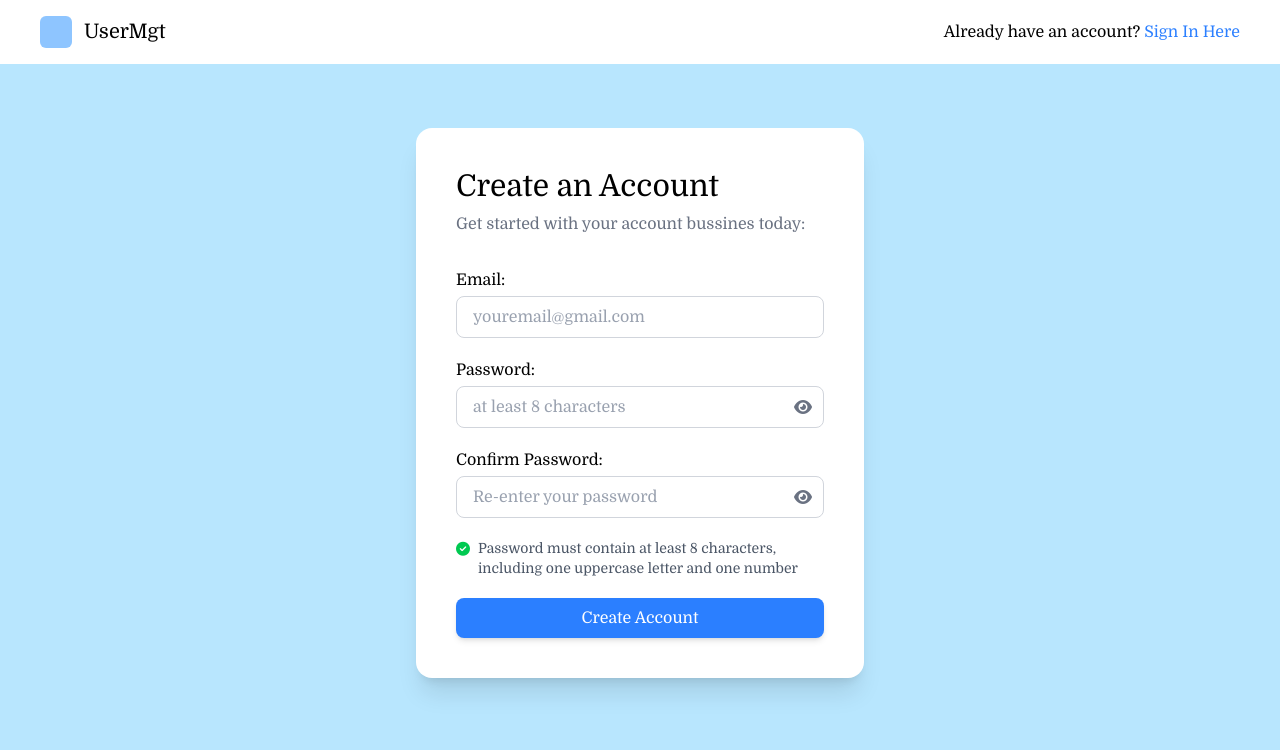
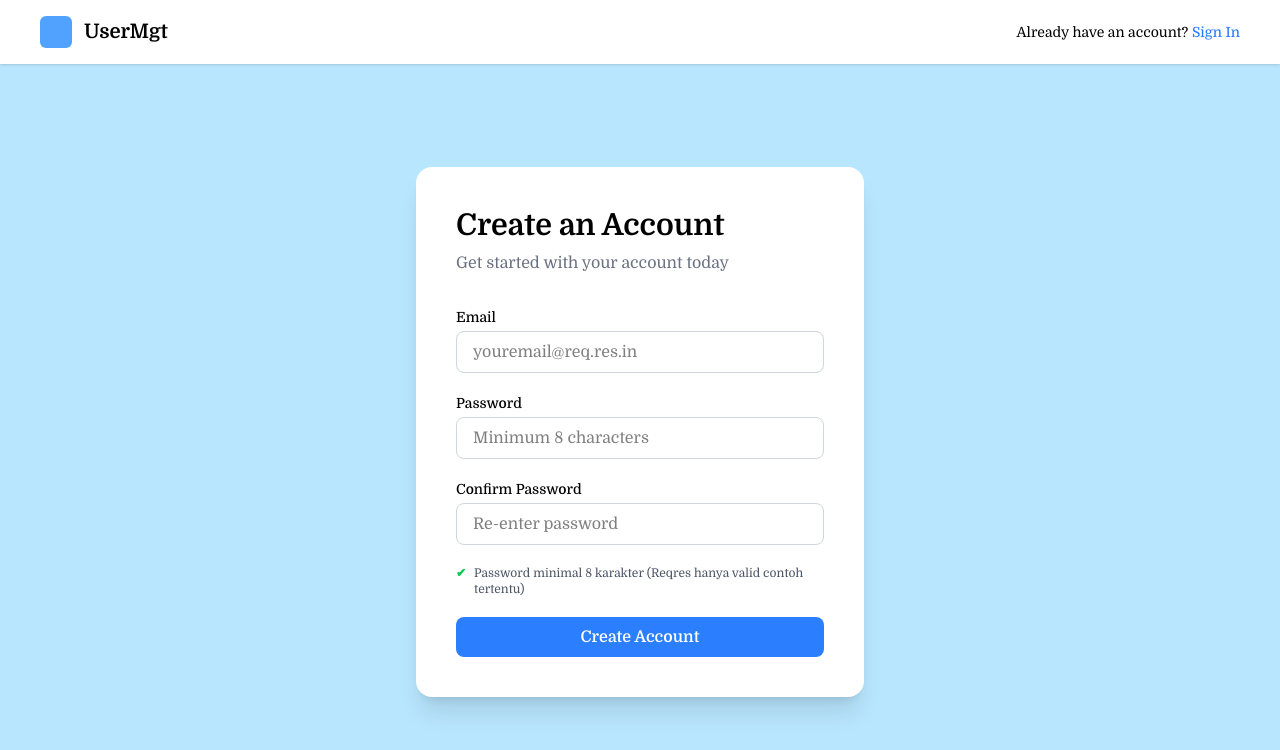
Before and after one commit to FakhriRa-Dot/MiniProject-React, a Next.js app: page /register in a window 1280 px wide. Shown: the top 750 px of the page. Built offline with nearby package versions, Linux system fonts and the light colour scheme; a web font is replaced by a local one.

Commit message:
fixed responsif

```diff
--- a/src/app/login/page.tsx
+++ b/src/app/login/page.tsx
@@ -18,6 +18,7 @@ const LoginPage = () => {
   });
 
   const [loading, setLoading] = useState(false);
+  const [showPassword, setShowPassword] = useState(false);
 
   const submitLogin = async (e: React.FormEvent) => {
     e.preventDefault();
@@ -37,7 +38,6 @@ const LoginPage = () => {
       });
 
       const data = await response.json();
-      console.log("LOGIN RESPONSE:", data);
 
       if (!response.ok) {
         toast.error(data.error || "Login gagal");
@@ -45,12 +45,9 @@ const LoginPage = () => {
       }
 
       localStorage.setItem("loginToken", data.token);
-
       toast.success("Berhasil login 🎉");
 
-      setTimeout(() => {
-        router.push("/dashboard");
-      }, 600);
+      router.push("/dashboard");
     } catch (error) {
       toast.error("Terjadi kesalahan");
     } finally {
@@ -59,31 +56,38 @@ const LoginPage = () => {
   };
 
   return (
-    <div className="min-h-screen flex items-center justify-center px-4">
-      <div className="flex w-full max-w-4xl rounded-2xl shadow-xl overflow-hidden bg-white">
-        <div className="hidden md:flex md:w-1/2 bg-linear-to-b from-sky-300 via-blue-500 to-blue-900 p-8">
-          <div className="flex items-start gap-3 text-white font-bold text-xl">
-            <div className="w-8 h-8 bg-white/80 rounded-md" />
-            UserMgt
+    <div className="min-h-screen flex items-center justify-center bg-sky-100 px-4">
+      <div className="w-full max-w-4xl bg-white rounded-2xl shadow-xl overflow-hidden flex flex-col md:flex-row">
+        <div className="hidden md:flex md:w-1/2 bg-linear-to-b from-sky-400 via-blue-500 to-blue-700 p-10 text-white">
+          <div>
+            <div className="flex items-center gap-3 mb-8">
+              <div className="w-9 h-9 bg-white/80 rounded-md" />
+              <span className="text-2xl font-bold">UserMgt</span>
+            </div>
+
+            <h2 className="text-4xl font-bold mb-4">Welcome Back 👋</h2>
+            <p className="opacity-90">
+              Login to manage users and view your dashboard.
+            </p>
           </div>
         </div>
 
         <div className="w-full md:w-1/2 p-8 md:p-12">
-          <h1 className="text-4xl font-extrabold mb-2">Hello!</h1>
+          <div className="md:hidden mb-8 text-center">
+            <h1 className="text-2xl font-bold text-blue-600">UserMgt</h1>
+          </div>
+
+          <h1 className="text-3xl md:text-4xl font-extrabold mb-2">Sign In</h1>
           <p className="text-gray-500 mb-8">
-            Enter your detail below to sign in:
+            Enter your detail below to sign in
           </p>
 
           <form className="space-y-6" onSubmit={submitLogin}>
             <div>
-              <label className="block text-sm font-medium mb-1" htmlFor="email">
-                Email
-              </label>
+              <label className="block text-sm font-medium mb-1">Email</label>
               <input
                 type="email"
-                id="email"
-                name="email"
-                placeholder="youremail@req.res.in"
+                placeholder="eve.holt@reqres.in"
                 required
                 className="w-full rounded-lg border border-gray-300 px-4 py-2 focus:outline-none focus:ring-2 focus:ring-blue-400"
                 onChange={(e) =>
@@ -91,60 +95,53 @@ const LoginPage = () => {
                 }
               />
             </div>
+            <div>
+              <label className="block text-sm font-medium mb-1">Password</label>
 
-            <div>
-              <label
-                className="block text-sm font-medium mb-1"
-                htmlFor="password"
-              >
-                Password
-              </label>
               <div className="relative">
                 <input
-                  type="password"
-                  id="password"
-                  name="password"
-                  placeholder="yourpassword"
+                  type={showPassword ? "text" : "password"}
+                  placeholder="cityslicka"
                   required
                   className="w-full rounded-lg border border-gray-300 px-4 py-2 pr-10 focus:outline-none focus:ring-2 focus:ring-blue-400"
                   onChange={(e) =>
                     setLoginData({ ...loginData, password: e.target.value })
                   }
                 />
-                <span className="absolute inset-y-0 right-3 flex items-center text-gray-500 cursor-pointer">
-                  {" "}
-                  <i className="fa fa-eye"></i>{" "}
-                </span>
+
+                <button
+                  type="button"
+                  onClick={() => setShowPassword(!showPassword)}
+                  className="absolute inset-y-0 right-3 text-sm text-gray-500"
+                >
+                  {showPassword ? "Hide" : "Show"}
+                </button>
               </div>
-              <div className="text-right mt-1">
-                {" "}
+
+              <div className="text-right mt-2">
                 <a href="#" className="text-sm text-blue-500 hover:underline">
-                  {" "}
-                  Forgot Your Password?{" "}
-                </a>{" "}
+                  Forgot your password?
+                </a>
               </div>
             </div>
 
             <button
               type="submit"
               disabled={loading}
-              className="w-full bg-blue-500 hover:bg-blue-600 text-white font-semibold py-2 rounded-lg shadow-md transition"
+              className="w-full bg-blue-500 hover:bg-blue-600 disabled:opacity-50 text-white font-semibold py-2 rounded-lg transition"
             >
-              {loading ? "Signing in..." : "SIGN IN"}
+              {loading ? "Signing in..." : "Sign In"}
             </button>
           </form>
 
-          <p className="text-center text-sm text-gray-500 mt-6">
-            {" "}
+          <p className="text-center text-sm text-gray-500 mt-8">
             Don&apos;t have an account?{" "}
-            <a
-              href="#"
-              className="text-blue-500 hover:underline"
+            <button
               onClick={() => router.push("/register")}
+              className="text-blue-500 hover:underline font-medium"
             >
-              {" "}
-              Sign Up Here{" "}
-            </a>{" "}
+              Sign Up Here
+            </button>
           </p>
         </div>
       </div>
--- a/src/app/register/page.tsx
+++ b/src/app/register/page.tsx
@@ -1,10 +1,10 @@
 "use client";
 
 import { useRouter } from "next/navigation";
-import { useEffect, useState } from "react";
+import { useState } from "react";
 import { toast } from "react-toastify";
 
-const RegisterPage = () => {
+export default function RegisterPage() {
   const router = useRouter();
 
   const headers = {
@@ -12,165 +12,145 @@ const RegisterPage = () => {
     "x-api-key": "reqres_78a869f591654962800d3a55978d5b34",
   };
 
-  const [registerData, setRegisterData] = useState<any>({
+  const [form, setForm] = useState({
     email: "",
     password: "",
+    confirmPassword: "",
   });
 
   const [loading, setLoading] = useState(false);
 
   const submitRegister = async (e: React.FormEvent) => {
-    const payload = {
-      email: registerData.email,
-      password: registerData.password,
-    };
+    e.preventDefault();
 
-    e.preventDefault();
-    console.log("Submit Klik");
+    if (!form.email || !form.password || !form.confirmPassword) {
+      toast.error("Semua field wajib diisi");
+      return;
+    }
 
-    if (!registerData.email || !registerData.password) {
-      toast.error("Email atau Password Salah");
+    if (form.password !== form.confirmPassword) {
+      toast.error("Password tidak sama");
       return;
     }
 
     setLoading(true);
-    setTimeout(() => {
-      router.push("/login");
-    }, 800);
 
     try {
       const response = await fetch("https://reqres.in/api/register", {
         method: "POST",
-        headers: headers,
-        body: JSON.stringify(payload),
+        headers,
+        body: JSON.stringify({
+          email: form.email,
+          password: form.password,
+        }),
       });
 
       const data = await response.json();
 
-      if (response.ok) {
-        toast.success("Register berhasil");
-      } else {
+      if (!response.ok) {
         toast.error(data.error || "Register gagal");
+        return;
       }
-    } catch (error: any) {
-      toast.error(error.message);
+
+      toast.success("Register berhasil 🎉");
+
+      setTimeout(() => {
+        router.push("/login");
+      }, 700);
+    } catch (error) {
+      toast.error("Terjadi kesalahan");
     } finally {
       setLoading(false);
     }
   };
 
   return (
-    <div className="min-h-screen bg-sky-200">
-      <header className="flex items-center justify-between px-10 py-4 bg-white">
+    <div className="min-h-screen bg-sky-200 flex flex-col">
+      <header className="bg-white shadow-sm">
+        <div className="max-w-7xl mx-auto px-4 sm:px-10 py-4 flex flex-col sm:flex-row items-center justify-between gap-3">
           <div className="flex items-center gap-3">
-          <div className="w-8 h-8 rounded-md bg-blue-300"></div>
-          <span className="text-xl">UserMgt</span>
+            <div className="w-8 h-8 rounded-md bg-blue-400" />
+            <span className="text-xl font-bold">UserMgt</span>
           </div>
 
-        <p>
+          <p className="text-sm">
             Already have an account?{" "}
-          <a
-            href="#"
-            className="text-blue-500 text-decoration-none hover:underline"
+            <button
               onClick={() => router.push("/login")}
+              className="text-blue-500 hover:underline font-medium"
             >
-            Sign In Here
-          </a>
+              Sign In
+            </button>
           </p>
+        </div>
       </header>
 
-      <div className="flex justify-center items-center py-16">
-        <div className="w-full max-w-md bg-white rounded-2xl shadow-xl p-10">
-          <h1 className="text-3xl mb-2">Create an Account</h1>
+      <main className="flex flex-1 items-center justify-center px-4 py-10">
+        <div className="w-full max-w-md bg-white rounded-2xl shadow-xl p-6 sm:p-10">
+          <h1 className="text-2xl sm:text-3xl font-bold mb-2">
+            Create an Account
+          </h1>
           <p className="text-gray-500 mb-8">
-            Get started with your account bussines today:
+            Get started with your account today
           </p>
 
-          <form className="space-y-5" onSubmit={submitRegister}>
+          <form onSubmit={submitRegister} className="space-y-5">
             <div>
-              <label className="block font-body mb-1" htmlFor="email">
-                Email:
-              </label>
+              <label className="block text-sm font-medium mb-1">Email</label>
               <input
-                onChange={(e: any) => {
-                  setRegisterData({
-                    ...registerData,
-                    email: e.target.value,
-                  });
-                }}
                 type="email"
-                id="email"
-                placeholder="youremail@gmail.com"
-                className="w-full border border-gray-300 rounded-lg px-4 py-2
-                           placeholder:text-gray-400 focus:outline-none
-                           focus:ring-2 focus:ring-blue-400"
-                required
+                placeholder="youremail@req.res.in"
+                className="w-full rounded-lg border border-gray-300 px-4 py-2
+                           focus:outline-none focus:ring-2 focus:ring-blue-400"
+                onChange={(e) => setForm({ ...form, email: e.target.value })}
               />
             </div>
 
             <div>
-              <label className="block font-body mb-1" htmlFor="password">
-                Password:
-              </label>
-              <div className="relative">
+              <label className="block text-sm font-medium mb-1">Password</label>
               <input
-                  onChange={(e: any) => {
-                    setRegisterData({
-                      ...registerData,
-                      password: e.target.value,
-                    });
-                  }}
                 type="password"
-                  id="password"
-                  placeholder="at least 8 characters"
-                  className="w-full border border-gray-300 rounded-lg px-4 py-2 pr-10
-                             placeholder:text-gray-400 focus:outline-none
-                             focus:ring-2 focus:ring-blue-400"
-                  required
+                placeholder="Minimum 8 characters"
+                className="w-full rounded-lg border border-gray-300 px-4 py-2
+                           focus:outline-none focus:ring-2 focus:ring-blue-400"
+                onChange={(e) => setForm({ ...form, password: e.target.value })}
               />
-                <span className="absolute inset-y-0 right-3 flex items-center text-gray-500">
-                  <i className="fa fa-eye"></i>
-                </span>
-              </div>
             </div>
 
             <div>
-              <label className="block font-body mb-1">Confirm Password:</label>
-              <div className="relative">
+              <label className="block text-sm font-medium mb-1">
+                Confirm Password
+              </label>
               <input
                 type="password"
-                  placeholder="Re-enter your password"
-                  className="w-full border border-gray-300 rounded-lg px-4 py-2 pr-10
-                             placeholder:text-gray-400 focus:outline-none
-                             focus:ring-2 focus:ring-blue-400"
+                placeholder="Re-enter password"
+                className="w-full rounded-lg border border-gray-300 px-4 py-2
+                           focus:outline-none focus:ring-2 focus:ring-blue-400"
+                onChange={(e) =>
+                  setForm({ ...form, confirmPassword: e.target.value })
+                }
               />
-                <span className="absolute inset-y-0 right-3 flex items-center text-gray-500">
-                  <i className="fa fa-eye"></i>
-                </span>
-              </div>
             </div>
 
-            <div className="flex items-start gap-2 text-sm text-gray-600 font-body">
-              <i className="fa fa-check-circle text-green-500 mt-1"></i>
+            <div className="text-xs text-gray-600 flex gap-2">
+              <span className="text-green-500 font-bold">✔</span>
               <p>
-                Password must contain at least 8 characters, including one
-                uppercase letter and one number
+                Password minimal 8 karakter (Reqres hanya valid contoh tertentu)
               </p>
             </div>
 
             <button
               type="submit"
+              disabled={loading}
               className="w-full bg-blue-500 hover:bg-blue-600
-                         active:scale-[0.98] transition
-                         text-white font-accent py-2 rounded-lg shadow-md"
+                         text-white font-semibold py-2 rounded-lg
+                         transition active:scale-[0.98]"
             >
               {loading ? "Registering..." : "Create Account"}
             </button>
           </form>
         </div>
-      </div>
+      </main>
     </div>
   );
-};
-
-export default RegisterPage;
+}
--- a/src/app/user/[id]/page.tsx
+++ b/src/app/user/[id]/page.tsx
@@ -4,9 +4,10 @@ import { useEffect, useState } from "react";
 import { useParams, useRouter } from "next/navigation";
 import { User } from "@/types/user";
 
-const UserDetailPage = () => {
+export default function UserDetailPage() {
   const { id } = useParams<{ id: string }>();
   const router = useRouter();
+
   const [user, setUser] = useState<User | null>(null);
   const [loading, setLoading] = useState(true);
 
@@ -20,8 +21,10 @@ const UserDetailPage = () => {
           },
         });
 
-        const data = await res.json();
-        setUser(data.data);
+        const json = await res.json();
+        setUser(json.data);
+      } catch (err) {
+        console.error(err);
       } finally {
         setLoading(false);
       }
@@ -31,29 +34,37 @@ const UserDetailPage = () => {
   }, [id]);
 
   if (loading) {
-    return <p className="p-8">Loading user detail...</p>;
+    return (
+      <div className="min-h-screen flex items-center justify-center">
+        <p className="text-gray-500">Loading user detail...</p>
+      </div>
+    );
   }
 
   if (!user) {
-    return <p className="p-8">User not found</p>;
+    return (
+      <div className="min-h-screen flex items-center justify-center">
+        <p className="text-red-500">User not found</p>
+      </div>
+    );
   }
 
   return (
-    <div className="min-h-screen bg-sky-200 flex items-center justify-center p-6">
+    <div className="min-h-screen bg-gray-100 flex">
+      <main className="flex-1 p-4 sm:p-8 flex justify-center items-start">
         <div className="w-full max-w-4xl bg-white rounded-3xl shadow-xl overflow-hidden">
-        {/* HEADER */}
-        <div className="bg-gradient-to-r from-blue-500 to-sky-400 p-8 flex items-center gap-6">
+          <div className="bg-linear-to-r from-blue-500 to-sky-400 p-6 sm:p-8 flex flex-col sm:flex-row items-center gap-6">
             <img
               src={user.avatar}
               alt={user.first_name}
-            className="w-28 h-28 rounded-full border-4 border-white bg-white"
+              className="w-24 h-24 sm:w-28 sm:h-28 rounded-full border-4 border-white bg-white"
             />
 
-          <div className="text-white">
-            <h1 className="text-3xl font-bold">
+            <div className="text-white text-center sm:text-left">
+              <h1 className="text-2xl sm:text-3xl font-bold">
                 {user.first_name} {user.last_name}
               </h1>
-            <p className="opacity-90">{user.email}</p>
+              <p className="opacity-90 break-all">{user.email}</p>
 
               <span className="inline-block mt-3 px-3 py-1 text-xs font-semibold bg-white/20 rounded-full">
                 Active Member
@@ -61,33 +72,18 @@ const UserDetailPage = () => {
             </div>
           </div>
 
-        {/* CONTENT */}
-        <div className="p-8">
-          <h2 className="text-xl font-semibold mb-6">User Information</h2>
+          <div className="p-6 sm:p-8">
+            <h2 className="text-lg sm:text-xl font-semibold mb-6">
+              User Information
+            </h2>
 
-          <div className="grid sm:grid-cols-2 gap-6 text-sm">
-            <div className="bg-gray-50 rounded-xl p-4">
-              <p className="text-gray-500 mb-1">User ID</p>
-              <p className="font-semibold">{user.id}</p>
+            <div className="grid sm:grid-cols-2 gap-4 sm:gap-6 text-sm">
+              <Info label="User ID" value={user.id} />
+              <Info label="Role" value="Member" />
+              <Info label="Status" value="Active" green />
+              <Info label="Email" value={user.email} />
             </div>
 
-            <div className="bg-gray-50 rounded-xl p-4">
-              <p className="text-gray-500 mb-1">Role</p>
-              <p className="font-semibold">Member</p>
-            </div>
-
-            <div className="bg-gray-50 rounded-xl p-4">
-              <p className="text-gray-500 mb-1">Status</p>
-              <p className="font-semibold text-green-600">Active</p>
-            </div>
-
-            <div className="bg-gray-50 rounded-xl p-4">
-              <p className="text-gray-500 mb-1">Email</p>
-              <p className="font-semibold break-all">{user.email}</p>
-            </div>
-          </div>
-
-          {/* ACTION */}
             <div className="mt-10 flex justify-end">
               <button
                 onClick={() => router.back()}
@@ -98,8 +94,26 @@ const UserDetailPage = () => {
             </div>
           </div>
         </div>
+      </main>
     </div>
   );
-};
+}
 
-export default UserDetailPage;
+function Info({
+  label,
+  value,
+  green,
+}: {
+  label: string;
+  value: React.ReactNode;
+  green?: boolean;
+}) {
+  return (
+    <div className="bg-gray-50 rounded-xl p-4">
+      <p className="text-gray-500 mb-1">{label}</p>
+      <p className={`font-semibold ${green ? "text-green-600" : ""}`}>
+        {value}
+      </p>
+    </div>
+  );
+}
```
Also changed, not shown: src/app/dashboard/page.tsx (+36 -11 lines), src/components/userCard.tsx (+5 -3 lines). Lines whose indentation alone changed are shown as unchanged.
